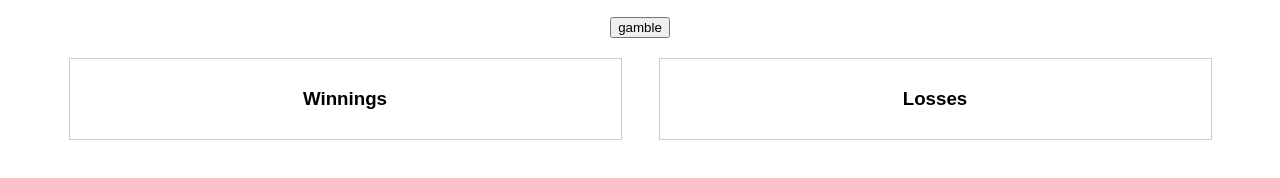
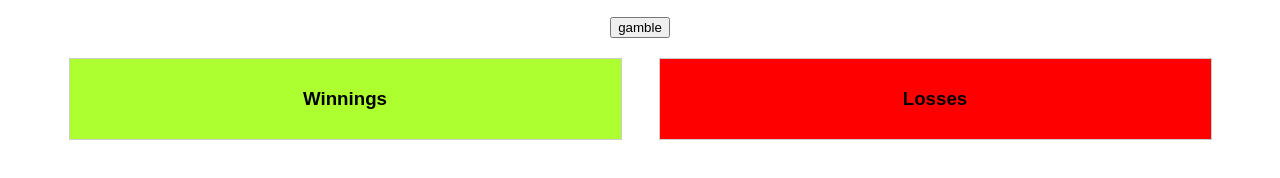
Before and after one commit to elifts/gambling, a plain HTML site: page index.html in a window 1280 px wide. Shown: the part 158-336 px from the top of the page. Drawn offline with Linux system fonts and the light colour scheme.

Commit message:
asdasdasfdaffr

```diff
--- a/index.html
+++ b/index.html
@@ -27,10 +27,18 @@
       margin-top: 20px;
     }
 
-    #winList, #lossList {
+    #winList {
       flex-basis: 45%;
       border: 1px solid #ccc;
       padding: 10px;
+      background-color: greenyellow;
+    }
+
+    #lossList {
+      flex-basis: 45%;
+      border: 1px solid #ccc;
+      padding: 10px;
+      background-color: rgb(255, 0, 0);
     }
   </style>
 </head>
```
